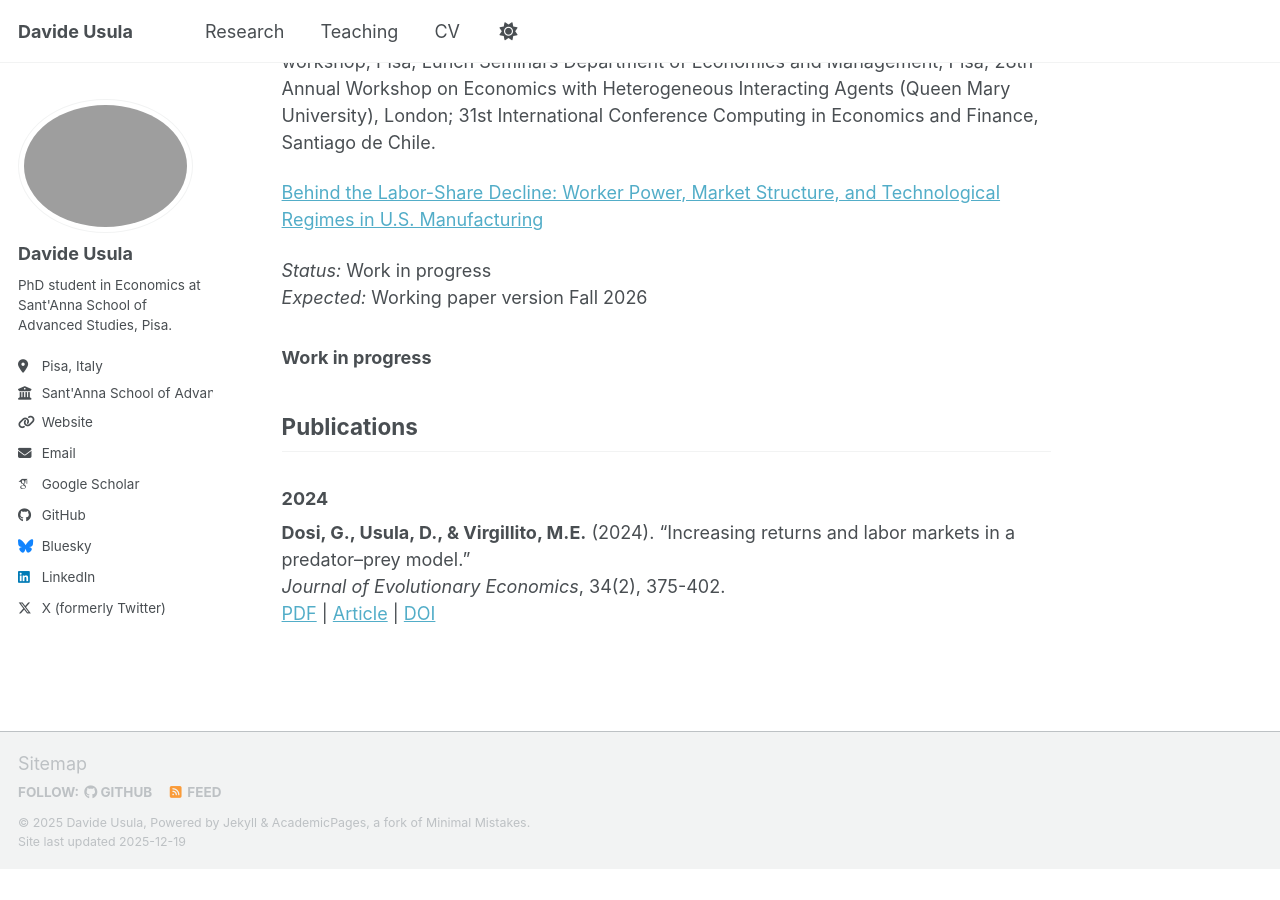
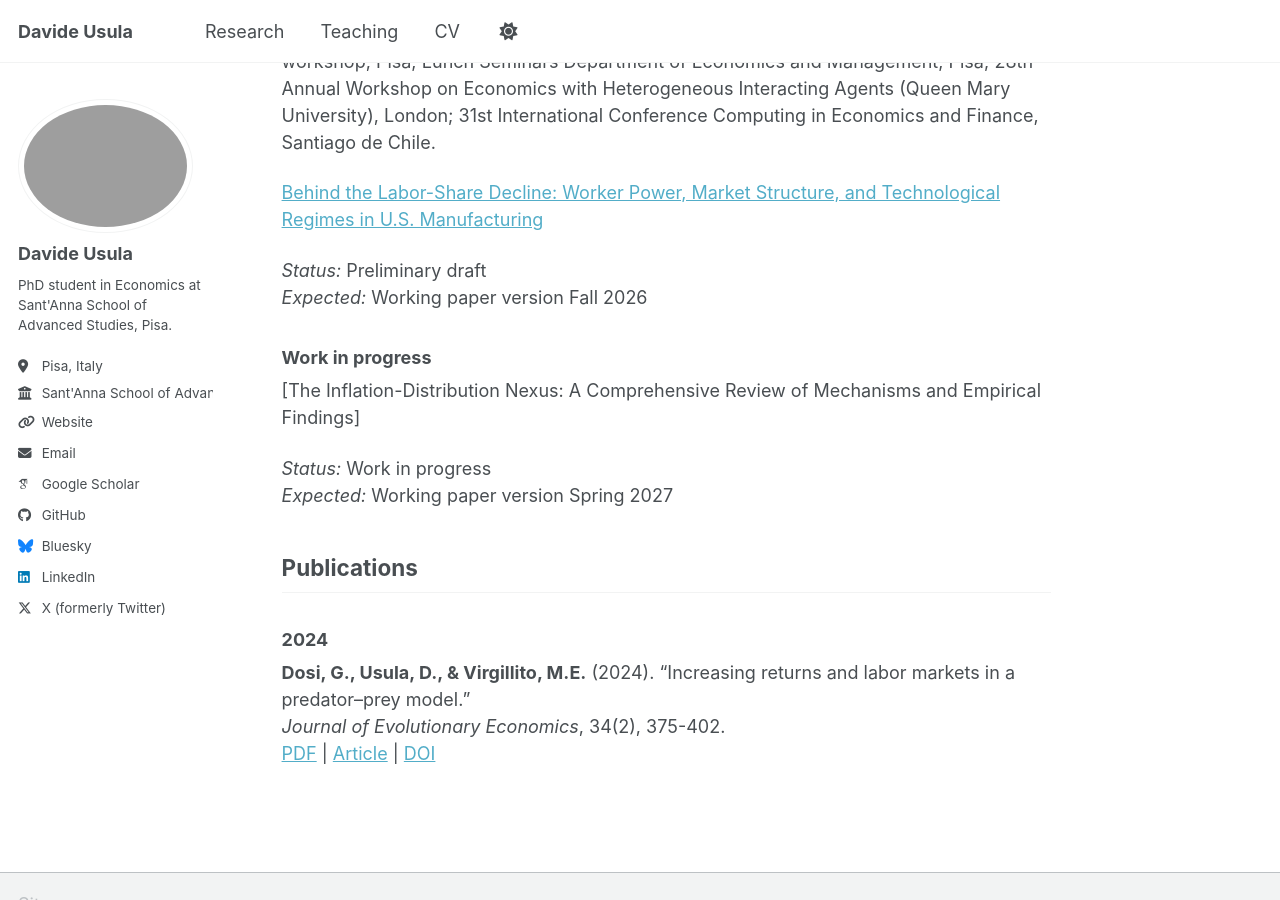
Before and after one commit to davideusula/davideusula.github.io, a Jekyll site: the page built from _pages/research.md, in a window 1280 px wide and 900 px high, scrolled down 1834 px. Built offline with Jekyll 4.4.1, drawn with Linux system fonts in a browser that asks for light colours; some web fonts are replaced; a script bundle is joined from its source files by our own code; library files that are not in the unit come from our copies; before the commit the page ends 2703 px from its top, so only the background shows below that.

Commit message:
Update research.md

```diff
--- a/_pages/research.md
+++ b/_pages/research.md
@@ -36,10 +36,16 @@ The common thread across these projects is the idea that **who has power over pr
 
 [Behind the Labor-Share Decline: Worker Power, Market Structure, and Technological Regimes in U.S. Manufacturing](\assets/pdf/abstract_usula_2025.pdf)
 
-*Status:* Work in progress
+*Status:* Preliminary draft
 *Expected:* Working paper version Fall 2026
 
 ### Work in progress
+
+[The Inflation-Distribution Nexus: A Comprehensive Review of Mechanisms and Empirical Findings]
+
+*Status:* Work in progress
+*Expected:* Working paper version Spring 2027
+
 
 
 ## Publications
```
